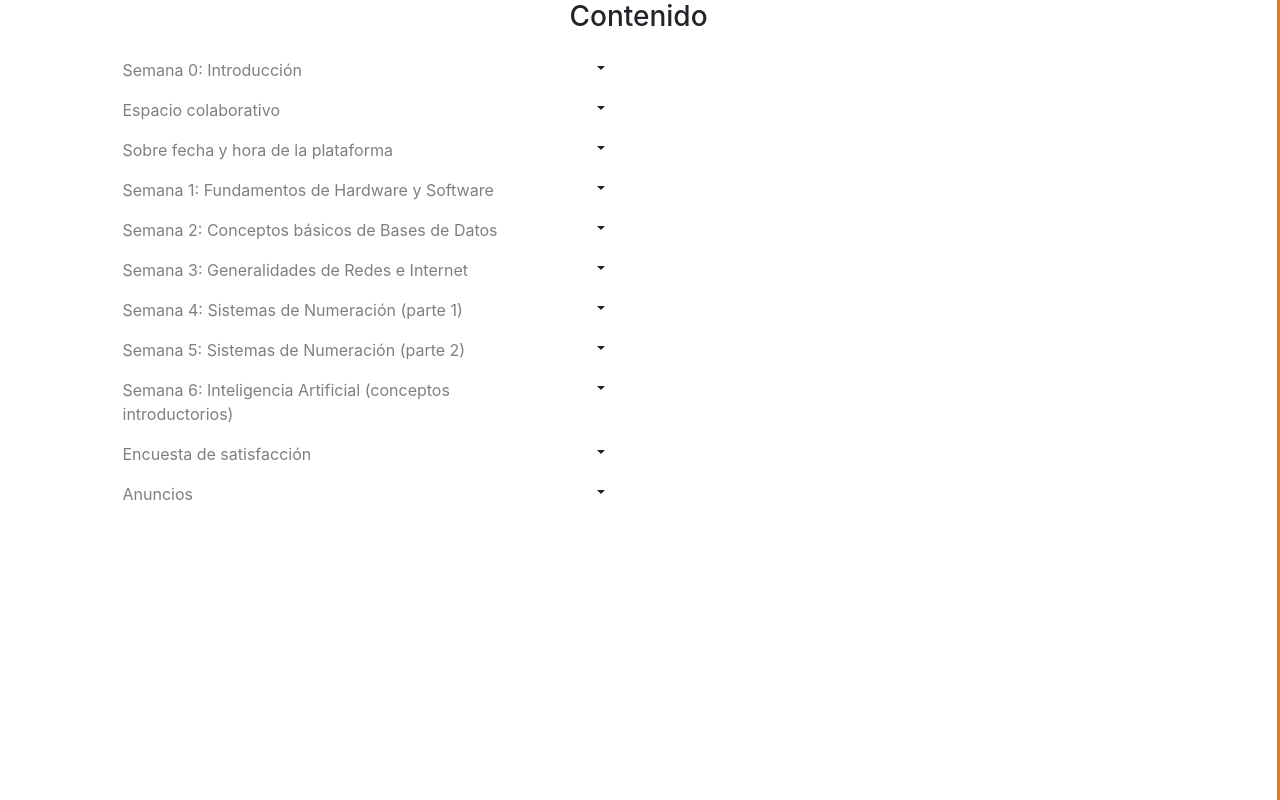
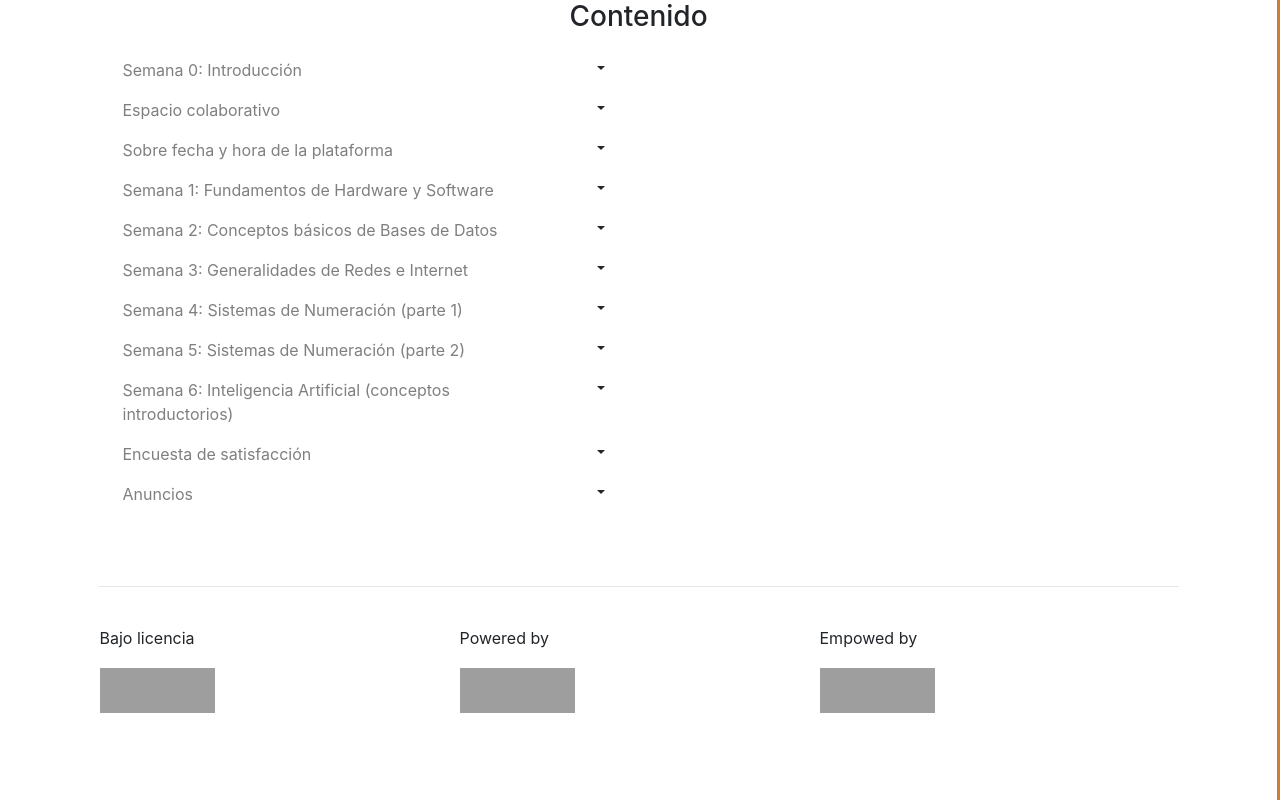
Before and after one commit to CarlosCastillo10/Fundamentos-Informaticos, a plain HTML site: page content/frame-izquierdo.html in a window 1280 px wide. Drawn offline with nearby package versions, Linux system fonts and the light colour scheme; grey boxes are pictures that could not be loaded.

Commit message:
Agregando footer

```diff
--- a/content/frame-izquierdo.html
+++ b/content/frame-izquierdo.html
@@ -285,6 +285,28 @@ border-right: 3px solid #CE7D35;
 </div>
 </ul>
 </nav>
+<br><br>
+<hr>
+<footer class="py-4 text-center">
+<table border="0" width="100%">
+<tbody>
+<tr>
+<td>
+<span>Bajo licencia<br><br>
+<a href="https://mirrors.creativecommons.org/" target="_blank"><img src="http://opencampus.utpl.edu.ec/static/themes/utpl_final/images/LicenciaCC.e5985f534b90.png" width="115px" height="45px"></a>
+</span></td>
+<td>
+<span>Powered by<br><br>
+<a href="https://www.utpl.edu.ec/#" target="_blank"><img src="https://www.utpl.edu.ec/manual_imagen/images/institucional/UTPL-INSTITUCIONAL-color.jpg" width="115px" height="45px"></a>
+</span></td>
+<td>
+<span>Empowed by<br><br>
+ <a href="https://open.edx.org/" target="_blank"><img src="http://opencampus.utpl.edu.ec/static/themes/utpl_final/images/OpenEdx.5def54e4aeb8.png" width="115px" height="45px"></a>
+</span></td>
+</tr>
+</tbody>
+</table>
+</footer>
 </div>
 </div>
 <script src="https://code.jquery.com/jquery-3.4.1.slim.min.js" integrity="sha384-J6qa4849blE2+poT4WnyKhv5vZF5SrPo0iEjwBvKU7imGFAV0wwj1yYfoRSJoZ+n" crossorigin="anonymous"></script>
```
